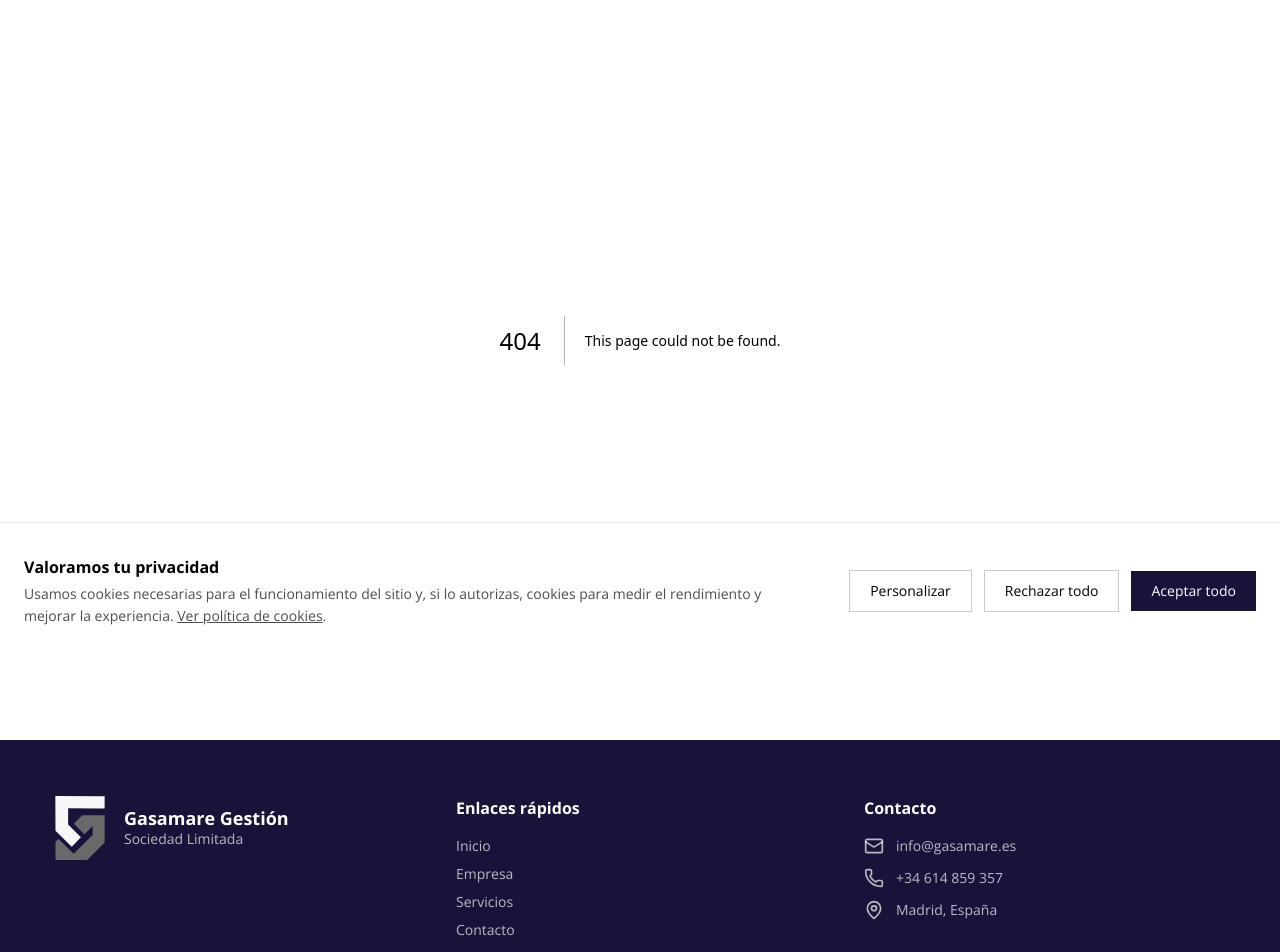
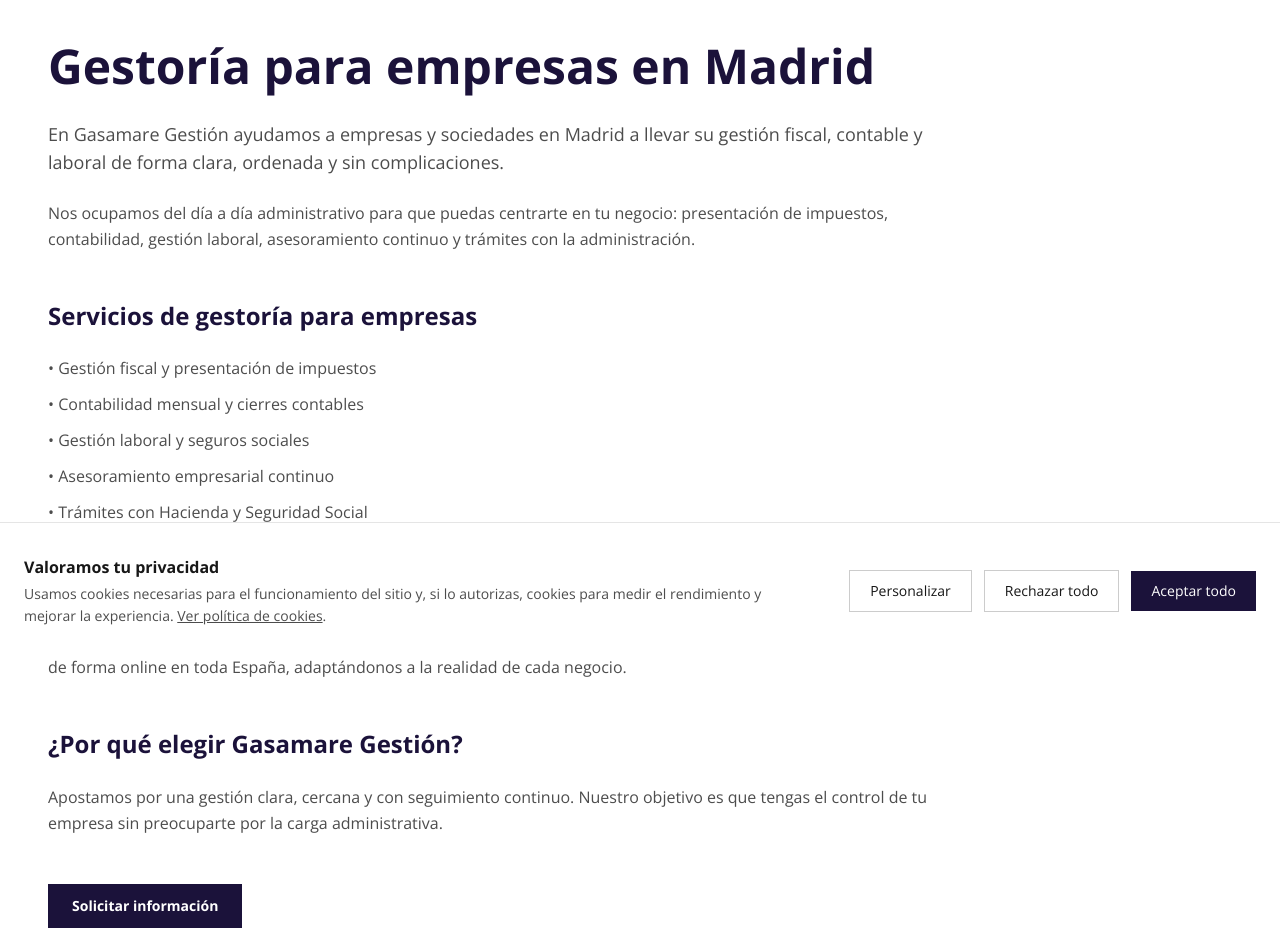
Before and after one commit to luisgasamare-hub/gasamare-web, a Next.js app: page /gestoria-empresas-madrid in a window 1280 px wide. Before the commit this address had no page. Shown: the part 140-1092 px from the top of the page. Built offline with nearby package versions, Linux system fonts and the light colour scheme.

Commit message:
Añade enlaces internos SEO y página empresas Madrid

```diff
--- /dev/null
+++ b/app/gestoria-empresas-madrid/page.tsx
@@ -0,0 +1,80 @@
+import type { Metadata } from "next";
+import Link from "next/link";
+
+export const metadata: Metadata = {
+  title: "Gestoría para empresas en Madrid | Gasamare Gestión",
+  description:
+    "Gestoría para empresas en Madrid. Gestión fiscal, contable y laboral para sociedades. Servicio cercano, profesional y sin complicaciones.",
+  alternates: { canonical: "/gestoria-empresas-madrid" },
+};
+
+const PRIMARY = "#1B123A";
+
+export default function GestoriaEmpresasMadridPage() {
+  return (
+    <main className="bg-white">
+      <section className="max-w-[120rem] mx-auto px-6 lg:px-12 py-16 lg:py-24">
+        <div className="max-w-4xl">
+          <h1
+            className="text-4xl sm:text-5xl font-semibold leading-tight"
+            style={{ color: PRIMARY }}
+          >
+            Gestoría para empresas en Madrid
+          </h1>
+
+          <p className="mt-6 text-lg text-black/70">
+            En Gasamare Gestión ayudamos a empresas y sociedades en Madrid a llevar su gestión fiscal,
+            contable y laboral de forma clara, ordenada y sin complicaciones.
+          </p>
+
+          <p className="mt-6 text-black/70 leading-relaxed">
+            Nos ocupamos del día a día administrativo para que puedas centrarte en tu negocio:
+            presentación de impuestos, contabilidad, gestión laboral, asesoramiento continuo y
+            trámites con la administración.
+          </p>
+
+          <h2 className="mt-12 text-2xl font-semibold" style={{ color: PRIMARY }}>
+            Servicios de gestoría para empresas
+          </h2>
+
+          <ul className="mt-6 space-y-3 text-black/70">
+            <li>• Gestión fiscal y presentación de impuestos</li>
+            <li>• Contabilidad mensual y cierres contables</li>
+            <li>• Gestión laboral y seguros sociales</li>
+            <li>• Asesoramiento empresarial continuo</li>
+            <li>• Trámites con Hacienda y Seguridad Social</li>
+          </ul>
+
+          <h2 className="mt-12 text-2xl font-semibold" style={{ color: PRIMARY }}>
+            Asesoría para empresas en Madrid y online
+          </h2>
+
+          <p className="mt-6 text-black/70 leading-relaxed">
+            Trabajamos con empresas de Madrid y alrededores, ofreciendo un servicio cercano y
+            profesional. También atendemos de forma online en toda España, adaptándonos a la realidad
+            de cada negocio.
+          </p>
+
+          <h2 className="mt-12 text-2xl font-semibold" style={{ color: PRIMARY }}>
+            ¿Por qué elegir Gasamare Gestión?
+          </h2>
+
+          <p className="mt-6 text-black/70 leading-relaxed">
+            Apostamos por una gestión clara, cercana y con seguimiento continuo. Nuestro objetivo es
+            que tengas el control de tu empresa sin preocuparte por la carga administrativa.
+          </p>
+
+          <div className="mt-12">
+            <Link
+              href="/contacto"
+              className="inline-flex items-center justify-center px-6 py-3 text-sm font-semibold"
+              style={{ backgroundColor: PRIMARY, color: "#fff" }}
+            >
+              Solicitar información
+            </Link>
+          </div>
+        </div>
+      </section>
+    </main>
+  );
+}
--- a/app/servicios/page.tsx
+++ b/app/servicios/page.tsx
@@ -21,6 +21,8 @@
   includes?: string[];
   targetAudience?: string;
   ctaLabel?: string;
+  seoLink?: string;
+  seoLinkLabel?: string;
 };
 
 const SERVICES: Service[] = [
@@ -43,6 +45,8 @@
     targetAudience:
       "Autónomos y profesionales que buscan una gestión sencilla, bien llevada y con seguimiento.",
     ctaLabel: "Solicitar información",
+    seoLink: "/gestoria-autonomos-madrid",
+    seoLinkLabel: "Ver servicio",
   },
   {
     id: "empresas",
@@ -61,6 +65,8 @@
     ],
     targetAudience: "PYMES y sociedades que necesitan una gestión profesional y con trato directo.",
     ctaLabel: "Solicitar información",
+    seoLink: "/gestoria-empresas-madrid",
+    seoLinkLabel: "Ver servicio",
   },
   {
     id: "sociedades",
@@ -176,14 +182,24 @@
           </div>
         )}
 
-        <div className="mt-10">
+        <div className="mt-10 flex items-center justify-between gap-4">
           <Link
             href="/contacto"
             className="inline-flex font-semibold transition-all hover:opacity-80 hover:translate-x-[2px]"
-            style={{ color: LOGO_GRAY }}
+            style={{ color: PRIMARY }}
           >
             {s.ctaLabel ?? "Solicitar información"}
           </Link>
+
+          {s.seoLink && s.seoLinkLabel && (
+            <Link
+              href={s.seoLink}
+              className="inline-flex text-sm font-semibold transition-opacity hover:opacity-80"
+              style={{ color: LOGO_GRAY }}
+            >
+              {s.seoLinkLabel}
+            </Link>
+          )}
         </div>
       </div>
     </article>
--- a/app/sitemap.ts
+++ b/app/sitemap.ts
@@ -25,5 +25,9 @@
       url: `${baseUrl}/gestoria-autonomos-madrid`,
       lastModified: new Date(),
     },
+         {
+      url: `${baseUrl}/gestoria-empresas-madrid`,
+      lastModified: new Date(),
+    },
   ];
 }
```
